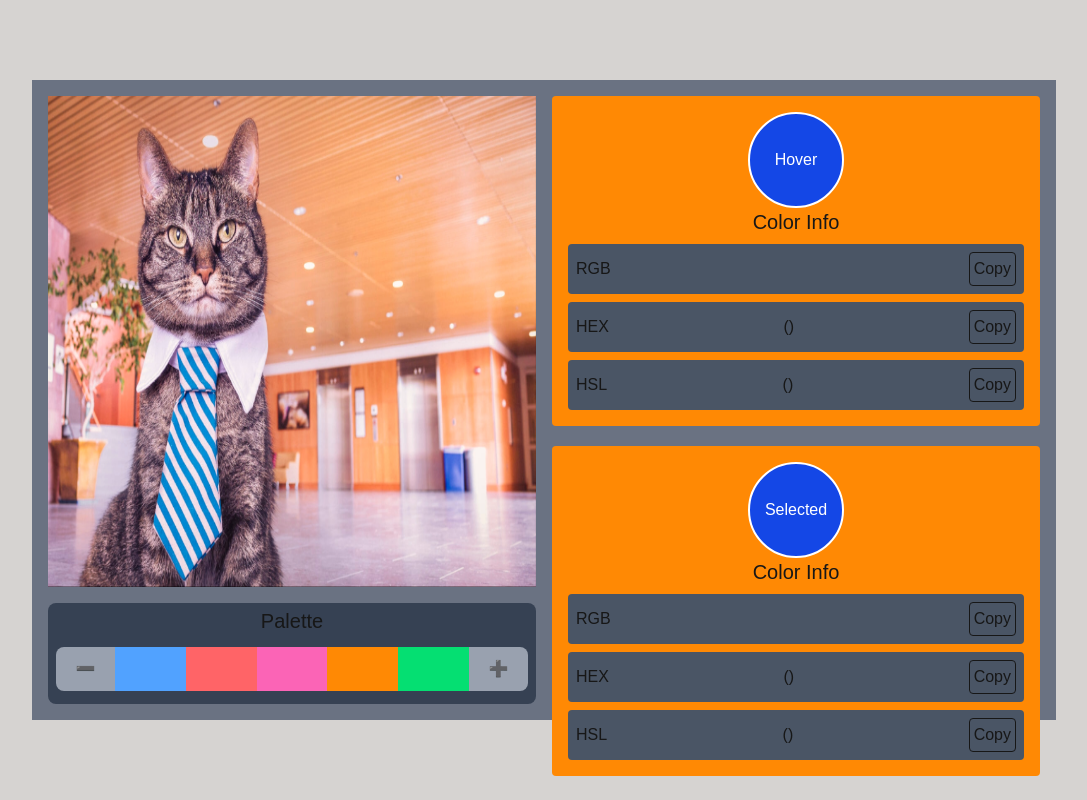
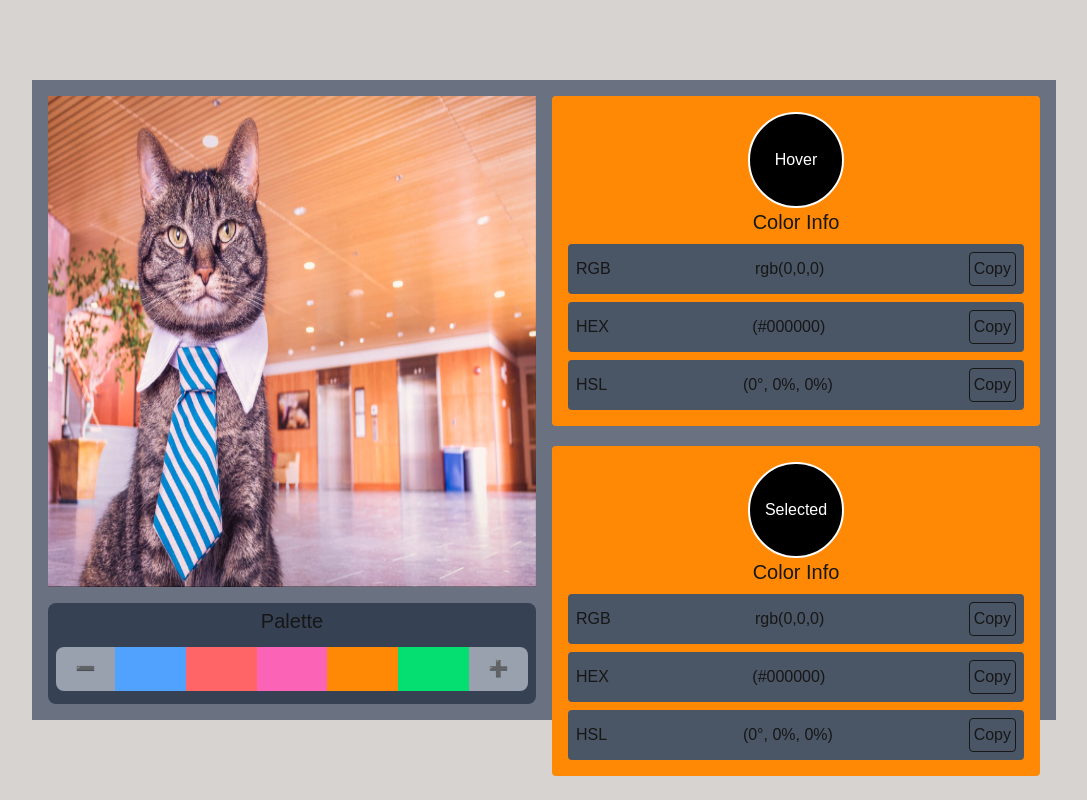
Before and after one commit to MOGARRR/chroma-picker, a Next.js app: page / in a window 1280 px wide. Shown: the whole page, without its empty margins (96-1183 px from the left). Built offline with nearby package versions, Linux system fonts and the light colour scheme.

Commit message:
Feat: Add copy button functionality for color values

```diff
--- a/app/components/ColorSwatch.tsx
+++ b/app/components/ColorSwatch.tsx
@@ -13,6 +13,13 @@ const ColorSwatch = ({
   hexValue,
   hslValue,
 }: ColorSwatchProps) => {
+  const copyColor = (type: string) => {
+    type === "rgb"
+      ? navigator.clipboard.writeText(rgbValue)
+      : type === "hex"
+        ? navigator.clipboard.writeText(hexValue)
+        : navigator.clipboard.writeText(hslValue);
+  };
   return (
     <div className={`bg-orange-400 flex flex-col p-4 rounded items-center`}>
       <div
@@ -28,17 +35,32 @@ const ColorSwatch = ({
           <div className="flex justify-between bg-gray-600 p-2 rounded items-center">
             <span>RGB</span>
             <span>{`${rgbValue}`}</span>
-            <button className="p-1 border rounded cursor-pointer">Copy</button>
+            <button
+              className="p-1 border rounded cursor-pointer"
+              onClick={() => copyColor("rgb")}
+            >
+              Copy
+            </button>
           </div>
           <div className="flex justify-between bg-gray-600 p-2 rounded items-center">
             <span>HEX</span>
             <span>{`(${hexValue})`}</span>
-            <button className="p-1 border rounded cursor-pointer">Copy</button>
+            <button
+              className="p-1 border rounded cursor-pointer"
+              onClick={() => copyColor("hex")}
+            >
+              Copy
+            </button>
           </div>
           <div className="flex justify-between bg-gray-600 p-2 rounded items-center">
             <span>HSL</span>
             <span>{`(${hslValue})`}</span>
-            <button className="p-1 border rounded cursor-pointer">Copy</button>
+            <button
+              className="p-1 border rounded cursor-pointer"
+              onClick={() => copyColor("hsl")}
+            >
+              Copy
+            </button>
           </div>
         </div>
       </div>
--- a/app/page.tsx
+++ b/app/page.tsx
@@ -6,12 +6,12 @@ import rgbToHex from "@/src/helpers/rgbToHex";
 import rgbToHsl from "@/src/helpers/rgbToHsl";
 
 export default function Home() {
-  const [rgbHover, setRgbHover] = useState("");
-  const [hexHover, setHexHover] = useState("");
-  const [hslHover, setHslHover] = useState("");
-  const [rgbSelected, setRgbSelected] = useState("");
-  const [hexSelected, setHexSelected] = useState("");
-  const [hslSelected, setHslSelected] = useState("");
+  const [rgbHover, setRgbHover] = useState("rgb(0,0,0)");
+  const [hexHover, setHexHover] = useState("#000000");
+  const [hslHover, setHslHover] = useState("0°, 0%, 0%");
+  const [rgbSelected, setRgbSelected] = useState("rgb(0,0,0)");
+  const [hexSelected, setHexSelected] = useState("#000000");
+  const [hslSelected, setHslSelected] = useState("0°, 0%, 0%");
 
   const canvasRef = useRef<HTMLCanvasElement | null>(null);
   useEffect(() => {
@@ -38,7 +38,6 @@ export default function Home() {
     const rect = canvas.getBoundingClientRect();
     const scaleX = canvas.width / rect.width;
     const scaleY = canvas.height / rect.height;
-
     const x = (e.clientX - rect.left) * scaleX;
     const y = (e.clientY - rect.top) * scaleY;
 
@@ -47,7 +46,7 @@ export default function Home() {
 
     const pixel = ctx.getImageData(x, y, 1, 1);
     const data = pixel.data;
-    const rgbColor = `rgb(${data[0]} ${data[1]} ${data[2]} / ${data[3] / 255})`;
+    const rgbColor = `rgb(${data[0]}, ${data[1]}, ${data[2]})`;
     const hexColor = rgbToHex(data[0], data[1], data[2]);
     const hslColor = rgbToHsl(data[0], data[1], data[2]);
 
@@ -69,7 +68,7 @@ export default function Home() {
 
         <div className="flex-1 flex flex-col gap-4">
           {/* Canvas / Image */}
-          <div className="flex-1 bg-black flex items-center justify-center cursor-crosshvair">
+          <div className="flex-1 bg-black flex items-center justify-center cursor-crosshair">
             <canvas
               ref={canvasRef}
               onMouseMove={handleMouse}
```
